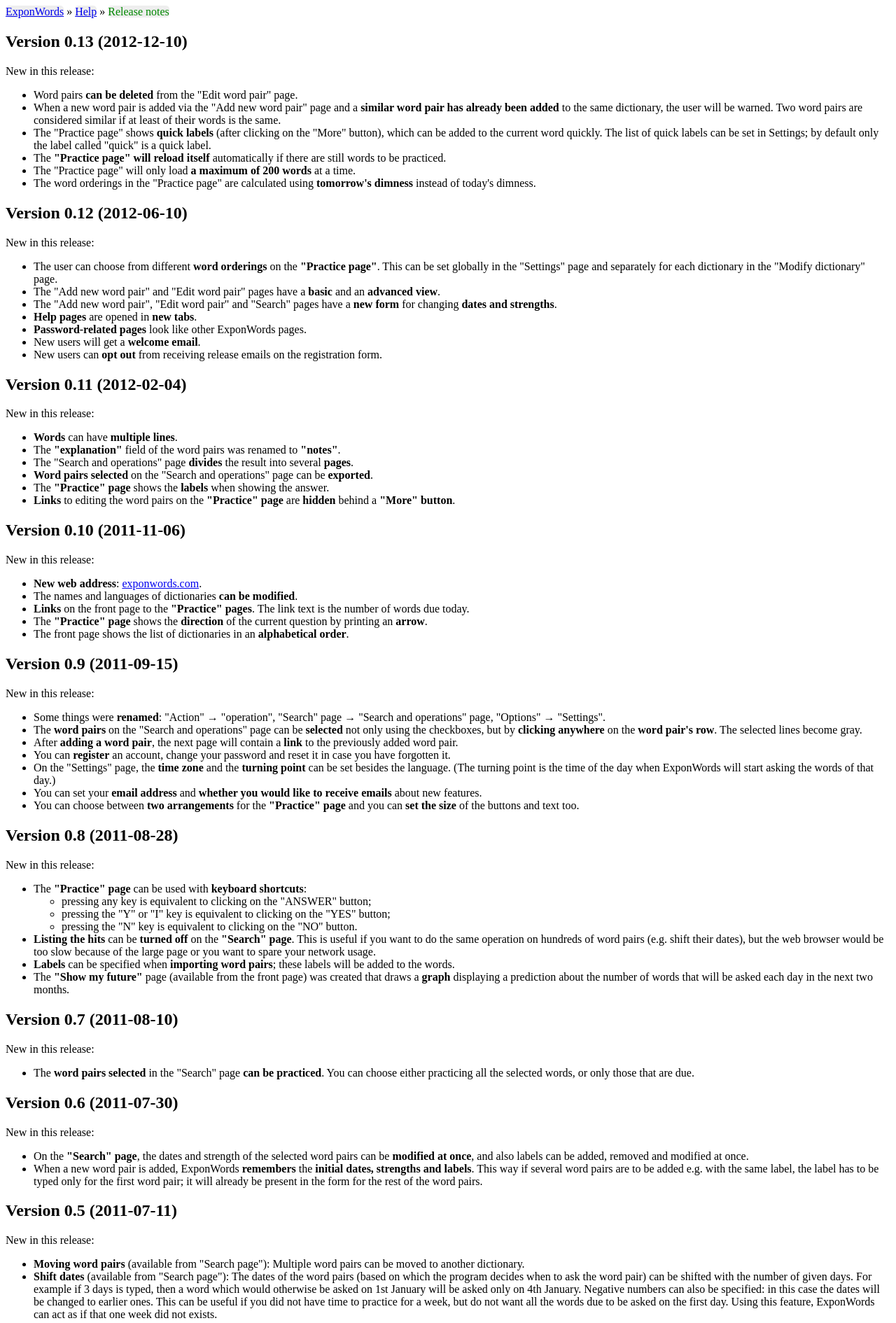
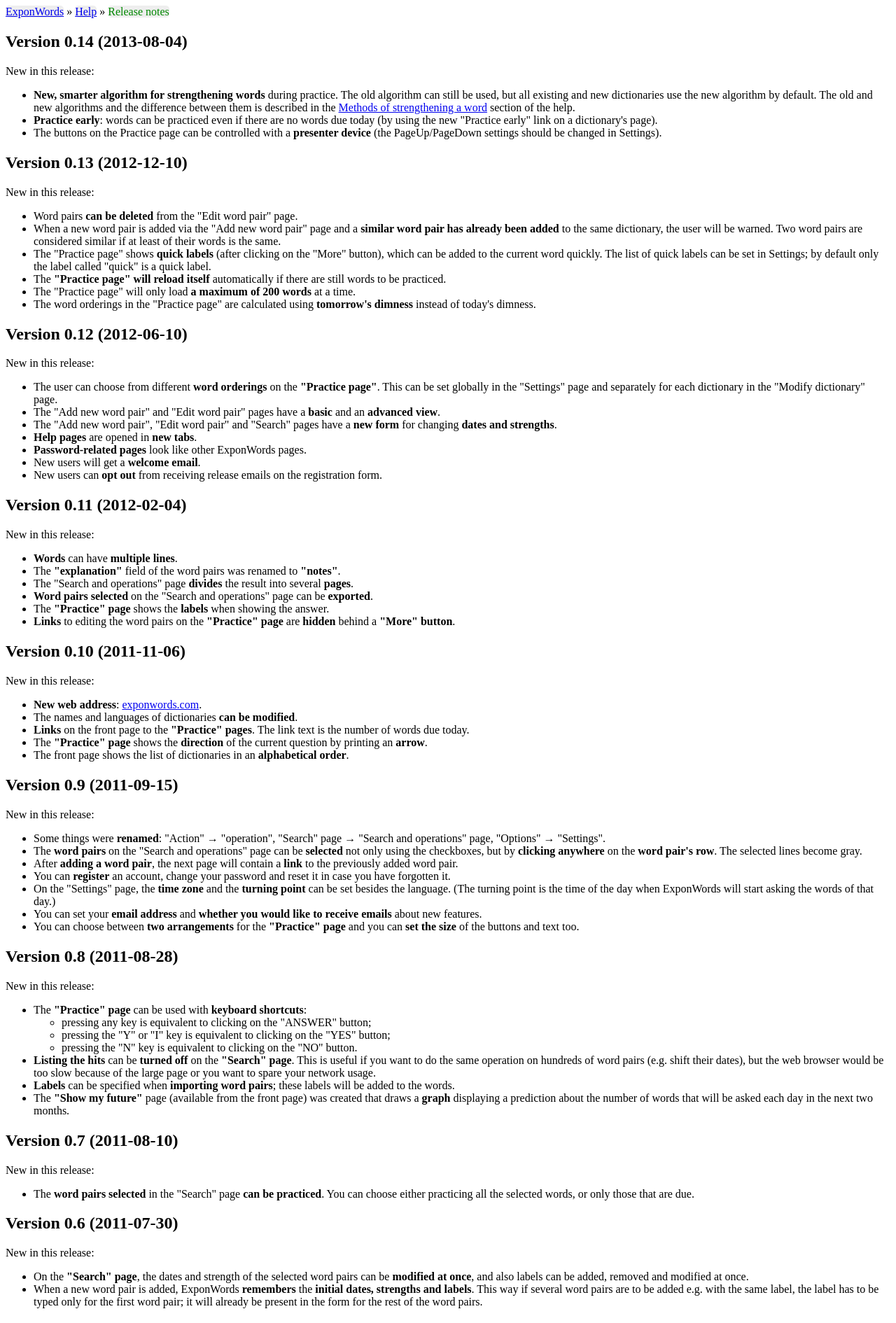
Before and after one commit to hcs42/ExponWords, a Django app: template templates/ew/help/releases-en.html in a window 1280 px wide. Shown: the top 1890 px of the page at 70% size. Run offline with Django 3.2, Linux system fonts and the light colour scheme; the template is opened without the code that fills it, so the values that code supplies are empty.

Commit message:
Update release notes

```diff
--- a/templates/ew/help/releases-en.html
+++ b/templates/ew/help/releases-en.html
@@ -13,6 +13,25 @@ Release notes
 &raquo;
 <span class="current_menu">Release notes</span>
 </p>
+
+<h2 id="0-14">Version 0.14 (2013-08-04)</h2>
+
+<p>New in this release:</p>
+<ul>
+  <li><strong>New, smarter algorithm for strengthening words</strong> during
+  practice. The old algorithm can still be used, but all existing and new
+  dictionaries use the new algorithm by default. The old and new algorithms and
+  the difference between them is described in the
+  <a href="{% url help 'en' %}#strengthener-methods">Methods of strengthening a
+    word</a>
+  section of the help. </li>
+  <li><strong>Practice early</strong>: words can be practiced even if there are
+  no words due today (by using the new "Practice early" link on a dictionary's
+  page).</li>
+  <li>The buttons on the Practice page can be controlled with a
+  <strong>presenter device</strong> (the PageUp/PageDown settings should be
+  changed in Settings).</li>
+</ul>
 
 <h2 id="0-13">Version 0.13 (2012-12-10)</h2>
 
```
Also changed, not shown: templates/ew/help/releases-hu.html (+18 -0 lines).
